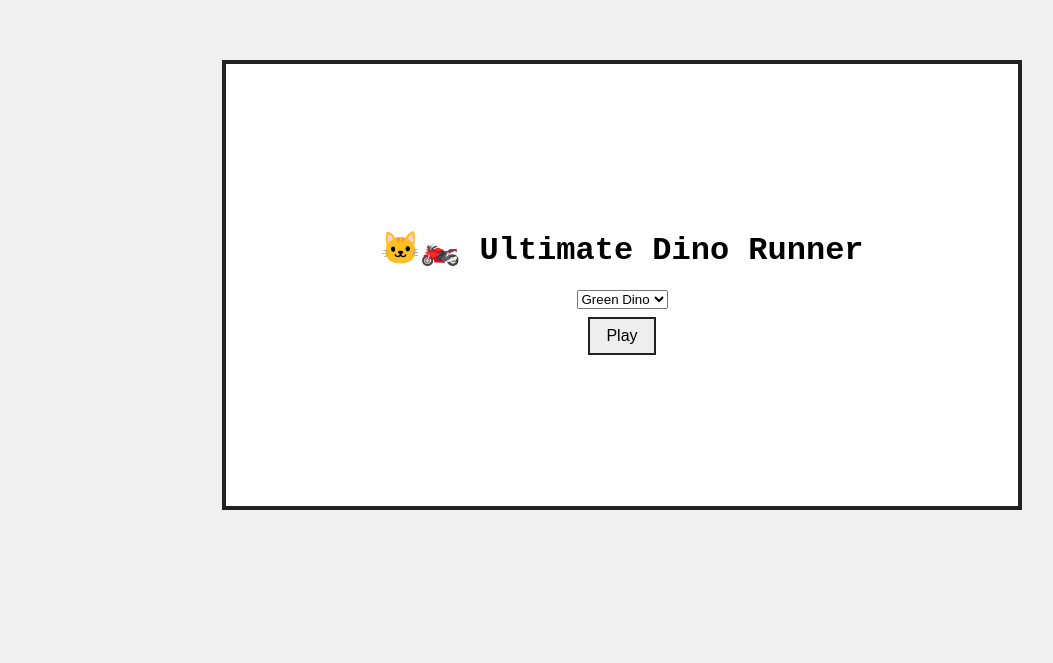
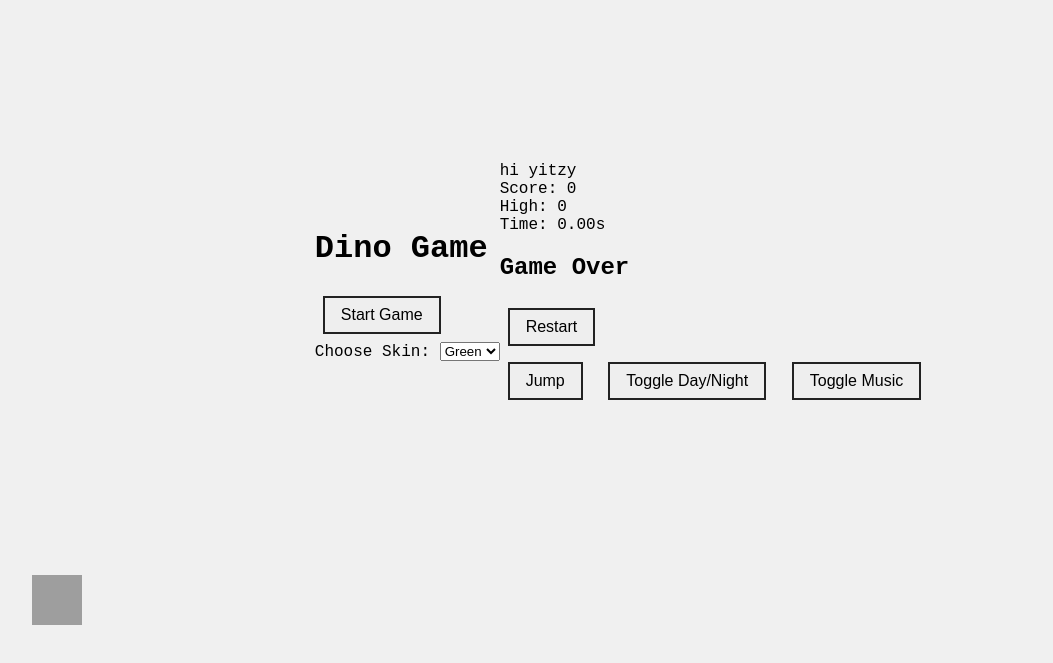
Before and after one commit to mcrbilly7/dino, a plain HTML site: page index.html in a window 1280 px wide. Shown: the part 115-778 px from the top of the page, without its empty margins (18-1071 px from the left). Drawn offline with Linux system fonts and the light colour scheme; grey boxes are pictures that could not be loaded.

Commit message:
Update index.html

```diff
--- a/index.html
+++ b/index.html
@@ -3,44 +3,49 @@
 <head>
   <meta charset="UTF-8" />
   <meta name="viewport" content="width=device-width, initial-scale=1.0"/>
-  <title>Ultimate Dino Runner</title>
+  <title>Dino Game</title>
   <link rel="stylesheet" href="style.css" />
 </head>
 <body>
-  <div class="game-container">
-    <div class="start-screen" id="start-screen">
-      <h1>🐱‍🏍 Ultimate Dino Runner</h1>
+  <div id="start-screen">
+    <h1>Dino Game</h1>
+    <button id="start-btn">Start Game</button>
+    <div>
+      <label for="skin-select">Choose Skin:</label>
       <select id="skin-select">
-        <option value="green">Green Dino</option>
-        <option value="blue">Blue Dino</option>
-        <option value="red">Red Dino</option>
+        <option value="green">Green</option>
+        <option value="blue">Blue</option>
+        <option value="red">Red</option>
+        <option value="gold">Gold</option>
       </select>
-      <button id="start-btn">Play</button>
-    </div>
-
-    <div id="game" class="game">
-      <div id="dino" class="dino green"></div>
-      <div id="ground" class="ground"></div>
-      <div id="score" class="score">Score: 0</div>
-      <div id="high-score" class="high-score">High: 0</div>
-      <div id="timer" class="timer">Time: 0.00s</div>
-      <div id="game-over" class="game-over">
-        <p>Game Over</p>
-        <div id="recent-runs"></div>
-        <button onclick="restartGame()">Restart</button>
-      </div>
-
-      <div class="mobile-controls">
-        <button id="jump-btn">Jump</button>
-        <button id="theme-btn">Theme</button>
-        <button id="music-btn">Music</button>
-      </div>
     </div>
   </div>
 
+  <div id="game">
+    <!-- Hi Yitzy background text -->
+    <div class="background-text">hi yitzy</div>
+
+    <div id="dino" class="dino green"></div>
+    <div id="score">Score: 0</div>
+    <div id="high-score">High: 0</div>
+    <div id="timer">Time: 0.00s</div>
+    <div id="recent-runs"></div>
+    <div id="game-over">
+      <h2>Game Over</h2>
+      <button onclick="restartGame()">Restart</button>
+    </div>
+    <div id="controls">
+      <button id="jump-btn">Jump</button>
+      <button id="theme-btn">Toggle Day/Night</button>
+      <button id="music-btn">Toggle Music</button>
+    </div>
+  </div>
+
+  <!-- Audio -->
   <audio id="jump-sound" src="jump.mp3" preload="auto"></audio>
   <audio id="hit-sound" src="hit.mp3" preload="auto"></audio>
-  <audio id="bg-music" src="background.mp3" loop preload="auto"></audio>
+  <audio id="bg-music" src="music.mp3" preload="auto" loop></audio>
+
   <script src="script.js"></script>
 </body>
 </html>
```
